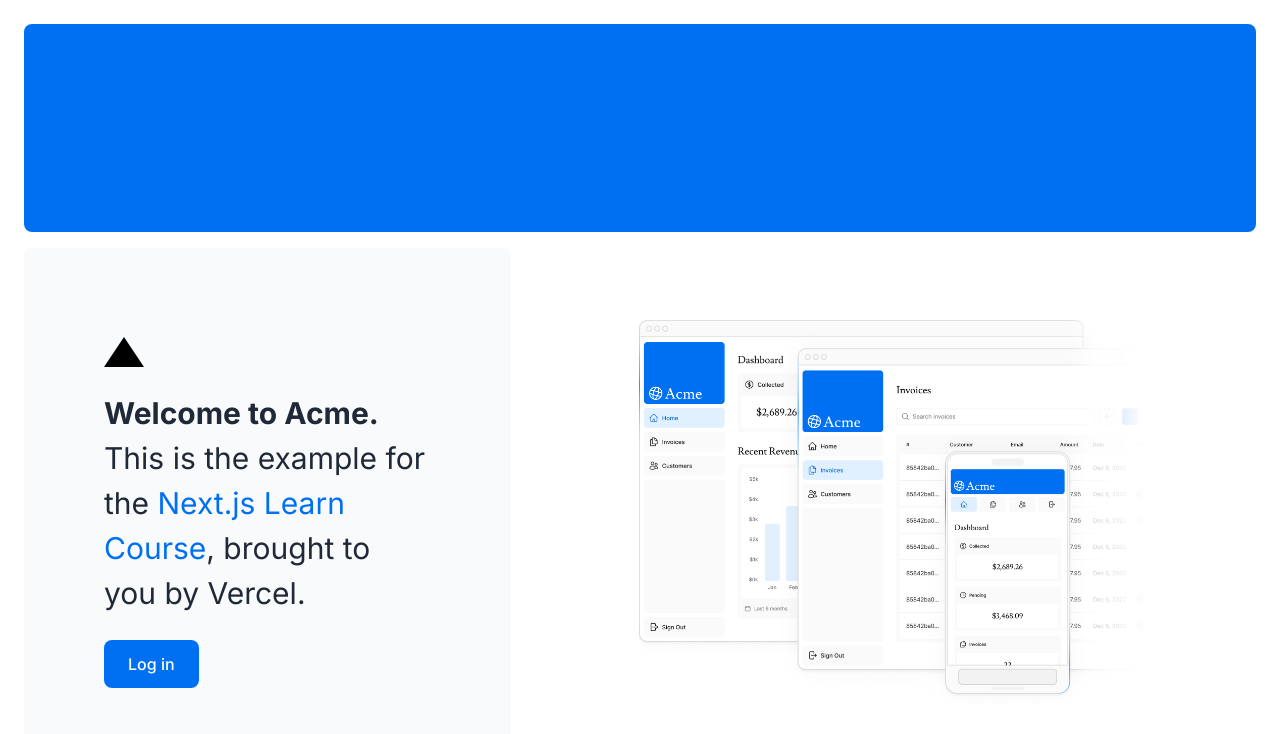
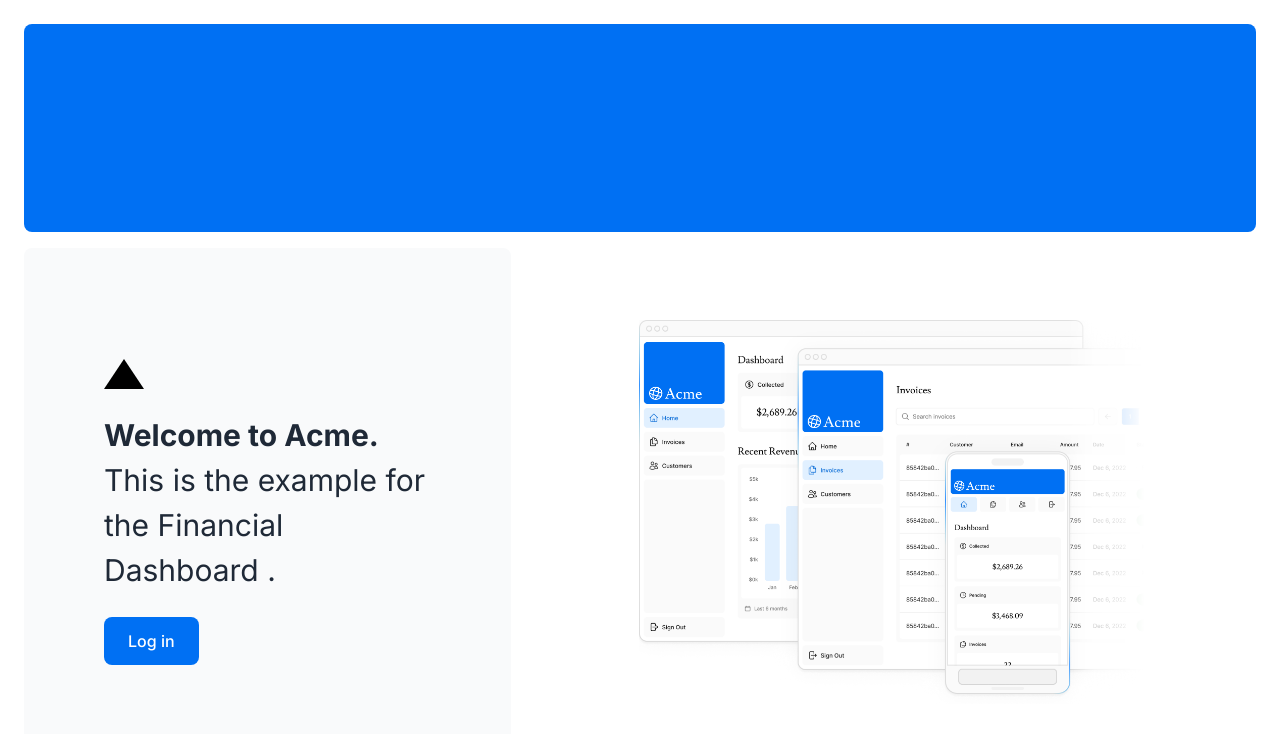
Before and after one commit to Hady-7/Financial-dashboard, a Next.js app: page / in a window 1280 px wide. Shown: the top 734 px of the page. Built offline with nearby package versions, Linux system fonts and the light colour scheme; a web font is replaced by a local one.

Commit message:
changing title about dashboard

```diff
--- a/app/page.tsx
+++ b/app/page.tsx
@@ -15,11 +15,7 @@
           <p
             className={`${lusitana.className}text-xl text-gray-800 md:text-3xl md:leading-normal`}
           >
-            <strong>Welcome to Acme.</strong> This is the example for the{" "}
-            <a href="https://nextjs.org/learn/" className="text-blue-500">
-              Next.js Learn Course
-            </a>
-            , brought to you by Vercel.
+            <strong>Welcome to Acme.</strong> This is the example for the Financial Dashboard .
           </p>
           <Link
             href="/login"
```
